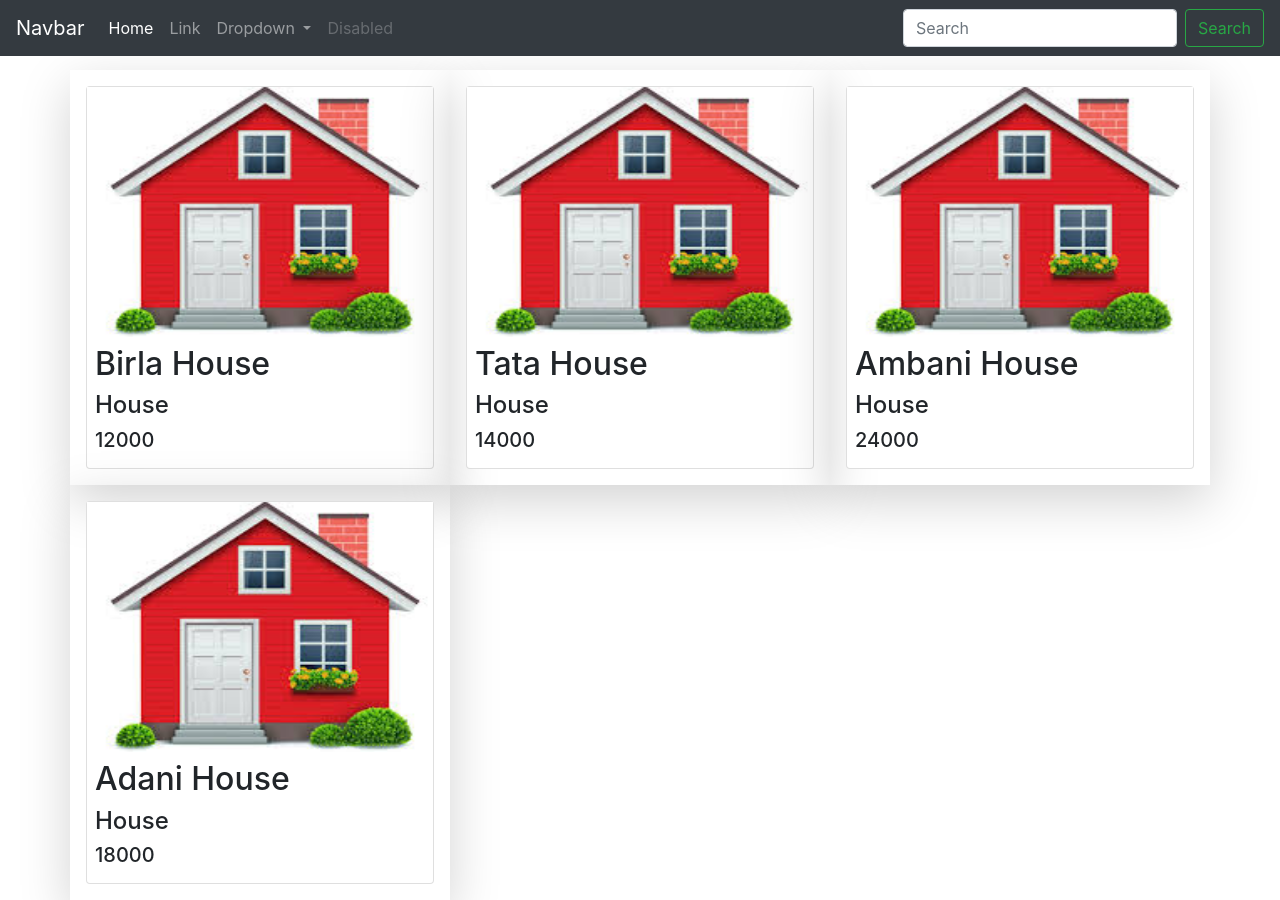
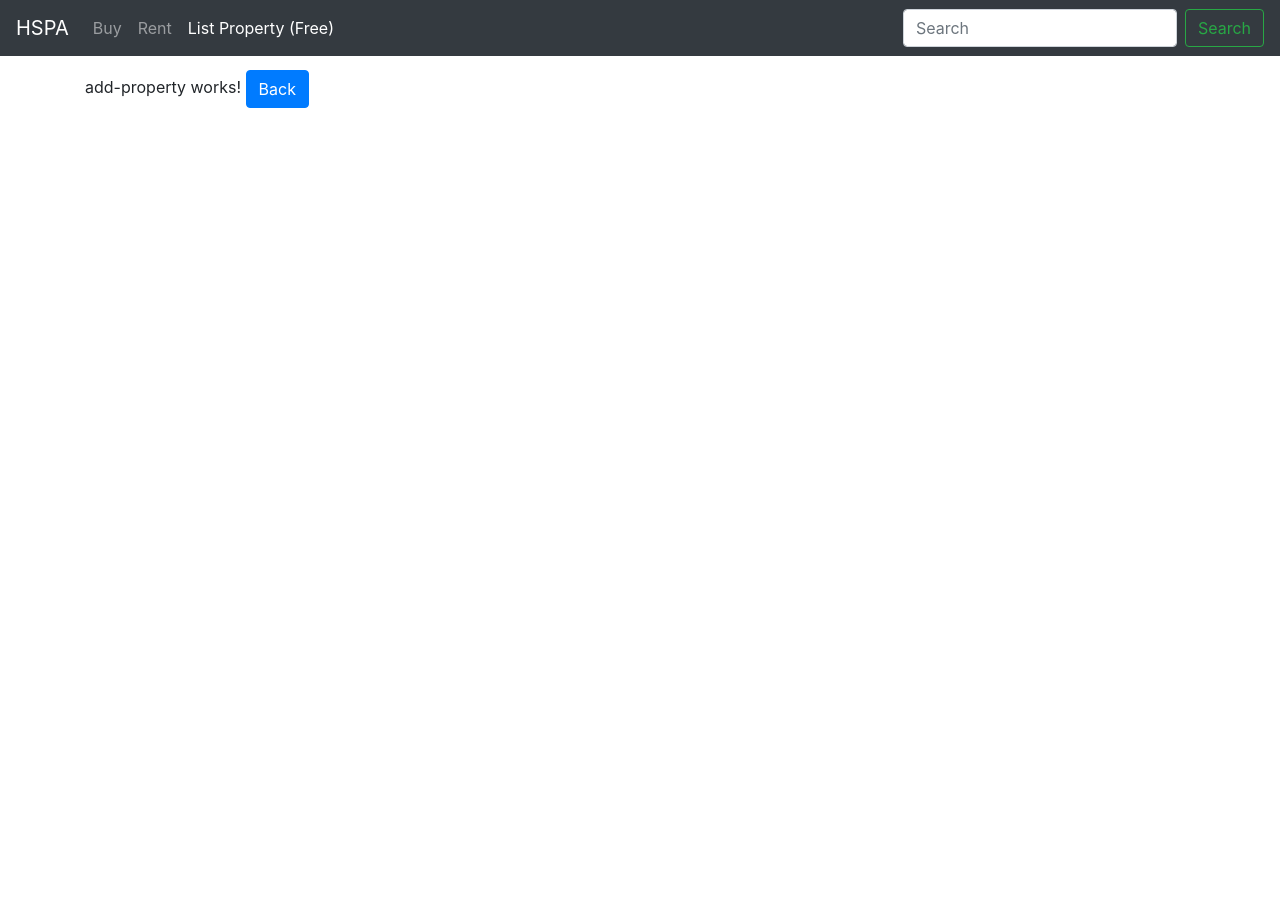
Before and after one commit to abhaygupta16/HSPA-Frontend, an Angular app: page /add-property in a window 1280 px wide. Before the commit this address led to /. After the commit the page ends 800 px from the top, so only its background shows below. Built offline with nearby package versions, Linux system fonts and the light colour scheme.

Commit message:
understand basic routing in angular application

```diff
--- a/src/app/app-routing.module.ts
+++ b/src/app/app-routing.module.ts
@@ -1,7 +1,15 @@
 import { NgModule } from '@angular/core';
 import { RouterModule, Routes } from '@angular/router';
+import { AddPropertyComponent } from './property/add-property/add-property.component';
+import { PropertyDetailComponent } from './property/property-detail/property-detail.component';
+import { PropertyListComponent } from './property/property-list/property-list.component';
 
-const routes: Routes = [];
+const routes: Routes = [
+  {path:"",component:PropertyListComponent},
+  {path:"add-property",component:AddPropertyComponent},
+  {path:"rent-property",component:PropertyListComponent},
+  {path:"property-detail/:id",component:PropertyDetailComponent}
+];
 
 @NgModule({
   imports: [RouterModule.forRoot(routes)],
--- a/src/app/app.component.html
+++ b/src/app/app.component.html
@@ -1,4 +1,4 @@
 <app-nav-bar></app-nav-bar>
 <div class="container" style="margin-top: 70px;">
-  <app-property-list></app-property-list>
+  <router-outlet></router-outlet>
 </div>
--- a/src/app/app.module.ts
+++ b/src/app/app.module.ts
@@ -8,13 +8,17 @@
 import { PropertyCardComponent } from './property/property-card/property-card.component';
 import { PropertyListComponent } from './property/property-list/property-list.component';
 import { HousingService } from './services/housing.service';
+import { AddPropertyComponent } from './property/add-property/add-property.component';
+import { PropertyDetailComponent } from './property/property-detail/property-detail.component';
 
 @NgModule({
   declarations: [
     AppComponent,
     NavBarComponent,
     PropertyCardComponent,
-    PropertyListComponent
+    PropertyListComponent,
+    AddPropertyComponent,
+    PropertyDetailComponent
    ],
   imports: [
     BrowserModule,
--- a/src/app/nav-bar/nav-bar.component.html
+++ b/src/app/nav-bar/nav-bar.component.html
@@ -1,31 +1,21 @@
 <nav class="navbar navbar-expand-lg navbar-dark bg-dark fixed-top">
-  <a class="navbar-brand" href="#">Navbar</a>
+  <a class="navbar-brand" routerLink="/">HSPA</a>
   <button class="navbar-toggler" type="button" data-toggle="collapse" data-target="#navbarSupportedContent" aria-controls="navbarSupportedContent" aria-expanded="false" aria-label="Toggle navigation">
     <span class="navbar-toggler-icon"></span>
   </button>
 
   <div class="collapse navbar-collapse" id="navbarSupportedContent">
     <ul class="navbar-nav mr-auto">
-      <li class="nav-item active">
-        <a class="nav-link" href="#">Home <span class="sr-only">(current)</span></a>
+      <li class="nav-item">
+        <a class="nav-link" routerLink="/" [routerLinkActiveOptions]="{exact:true}" routerLinkActive="active">Buy <span class="sr-only">(current)</span></a>
       </li>
       <li class="nav-item">
-        <a class="nav-link" href="#">Link</a>
-      </li>
-      <li class="nav-item dropdown">
-        <a class="nav-link dropdown-toggle" href="#" id="navbarDropdown" role="button" data-toggle="dropdown" aria-haspopup="true" aria-expanded="false">
-          Dropdown
-        </a>
-        <div class="dropdown-menu" aria-labelledby="navbarDropdown">
-          <a class="dropdown-item" href="#">Action</a>
-          <a class="dropdown-item" href="#">Another action</a>
-          <div class="dropdown-divider"></div>
-          <a class="dropdown-item" href="#">Something else here</a>
-        </div>
+        <a class="nav-link" routerLink="/rent-property" routerLinkActive="active">Rent</a>
       </li>
       <li class="nav-item">
-        <a class="nav-link disabled" href="#" tabindex="-1" aria-disabled="true">Disabled</a>
+        <a class="nav-link" routerLink="/add-property" routerLinkActive="active">List Property (Free)</a>
       </li>
+
     </ul>
     <form class="form-inline my-2 my-lg-0">
       <input class="form-control mr-sm-2" type="search" placeholder="Search" aria-label="Search">
--- /dev/null
+++ b/src/app/property/add-property/add-property.component.html
@@ -0,0 +1,4 @@
+<p>
+  add-property works!
+  <button (click)="onBack()" class="btn btn-primary">Back</button>
+</p>
--- /dev/null
+++ b/src/app/property/add-property/add-property.component.ts
@@ -0,0 +1,20 @@
+import { Component, OnInit } from '@angular/core';
+import { Router } from '@angular/router';
+
+@Component({
+  selector: 'app-add-property',
+  templateUrl: './add-property.component.html',
+  styleUrls: ['./add-property.component.css']
+})
+export class AddPropertyComponent implements OnInit {
+
+  constructor(private router:Router) { }
+
+  ngOnInit() {
+  }
+
+  onBack(){
+    this.router.navigate(["/"]);
+  }
+
+}
--- a/src/app/property/property-card/property-card.component.html
+++ b/src/app/property/property-card/property-card.component.html
@@ -3,7 +3,7 @@
     <img class="card-img-top "src="assets/images/default_house.jpg" >
     <ul class="list-inline text-center member-icons animate">
       <li class="list-inline-item">
-        <button class="btn btn-primary"><i class="far fa-edit"></i></button>
+        <button class="btn btn-primary" routerLink="/property-detail/{{property.Id}}"><i class="far fa-edit"></i></button>
       </li>
       <li class="list-inline-item">
         <button class="btn btn-primary"><i class="fas fa-phone-square-alt"></i></button>
--- /dev/null
+++ b/src/app/property/property-detail/property-detail.component.html
@@ -0,0 +1,13 @@
+<p>
+  property-detail works!
+  {{propertyId}}
+  <br/> <br/>
+
+  <button (click)="onSelectNext()" class="btn btn-primary">Select Next Page</button>
+
+  <br/> <br/>
+
+  <button routerLink="/property-detail/1" class="btn btn-primary">1</button>
+  <button routerLink="/property-detail/2" class="btn btn-primary">2</button>
+  <button routerLink="/property-detail/3" class="btn btn-primary">3</button>
+</p>
--- /dev/null
+++ b/src/app/property/property-detail/property-detail.component.ts
@@ -0,0 +1,26 @@
+import { Component, OnInit } from '@angular/core';
+import { ActivatedRoute, Router } from '@angular/router';
+
+@Component({
+  selector: 'app-property-detail',
+  templateUrl: './property-detail.component.html',
+  styleUrls: ['./property-detail.component.css']
+})
+export class PropertyDetailComponent implements OnInit {
+
+  propertyId:number;
+
+  constructor(private route:ActivatedRoute,private router:Router) { }
+
+  ngOnInit() {
+    this.propertyId=Number(this.route.snapshot.params['id']);
+
+    this.route.params.subscribe((params) => this.propertyId = Number(params['id']));
+  }
+
+  onSelectNext(){
+    this.propertyId += 1;
+    this.router.navigate(["property-detail",this.propertyId ])
+  }
+
+}
```
Also changed, not shown: src/app/property/add-property/add-property.component.css (added), src/app/property/property-detail/property-detail.component.css (added), 2 other files (tests, documents, lock files or other folders).
